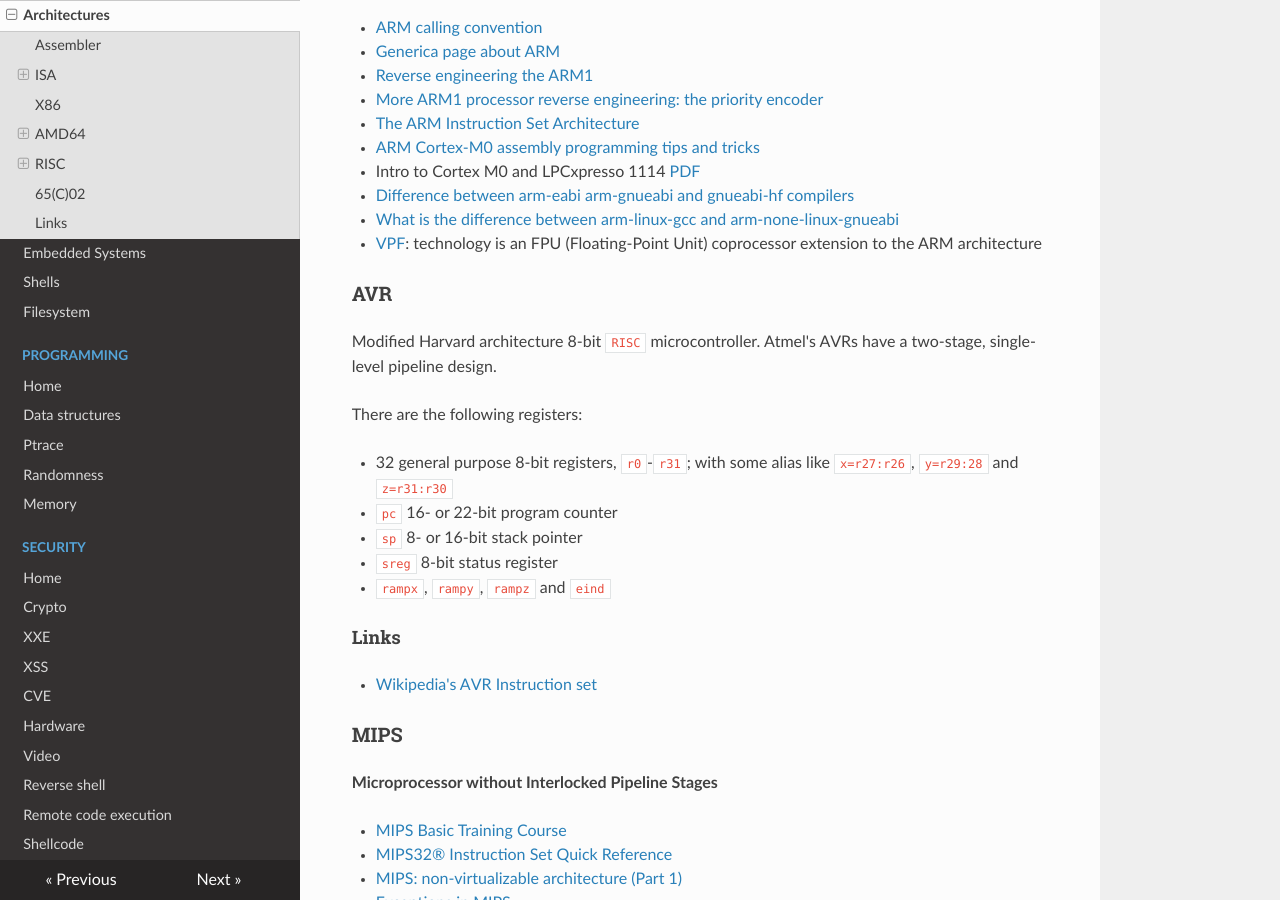
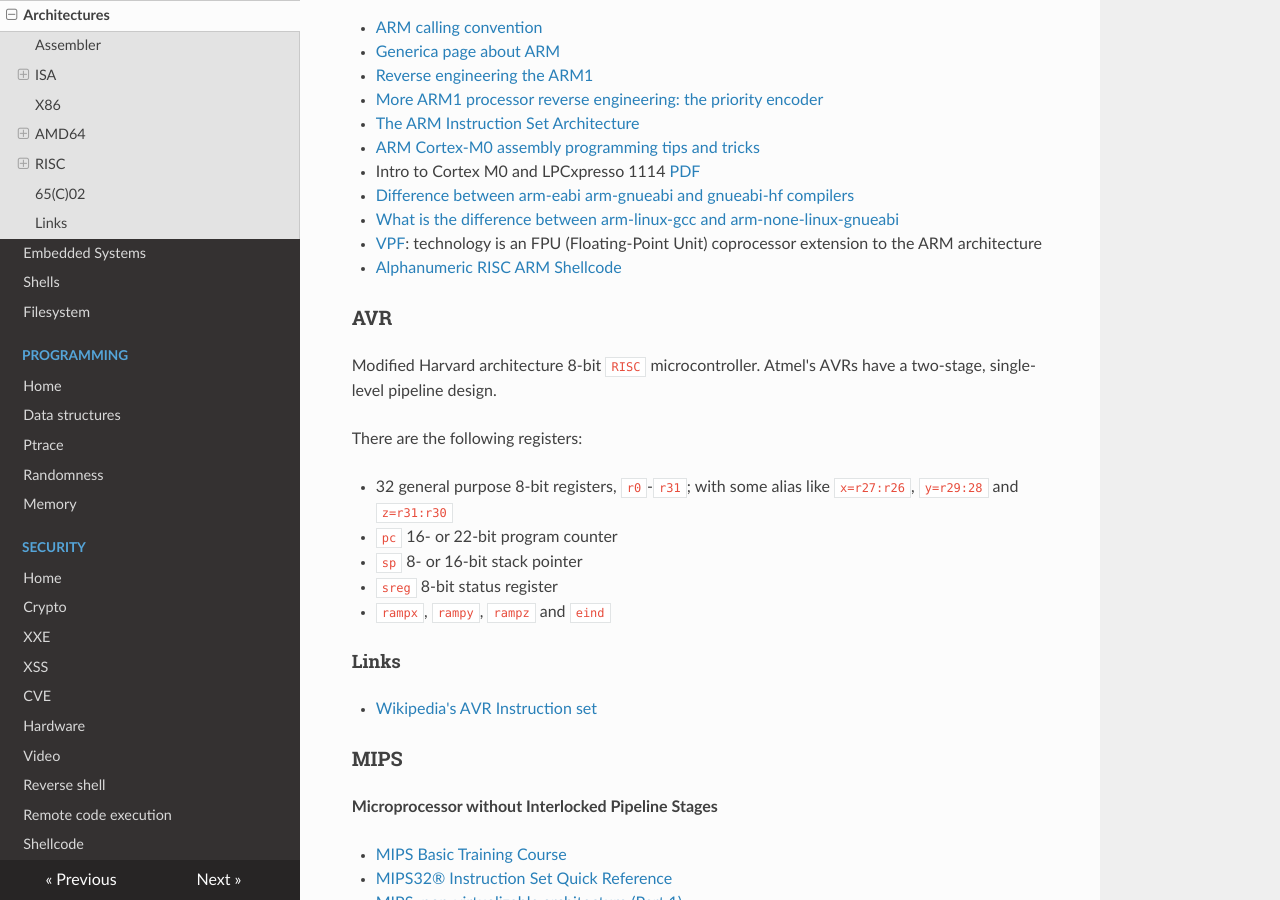
Before and after one commit to gipi/low-level, an MkDocs documentation site: the page built from docs/arch.md, in a window 1280 px wide and 900 px high, scrolled down 2883 px. Built offline with MkDocs 1.6.1, drawn with Linux system fonts in a browser that asks for light colours; nearby versions of some CDN libraries; old or Windows-style settings are respelled for this version of MkDocs.

Commit message:
Add link.

```diff
--- a/docs/arch.md
+++ b/docs/arch.md
@@ -131,6 +131,7 @@
  - [Difference between arm-eabi arm-gnueabi and gnueabi-hf compilers](https://stackoverflow.com/questions/26692065/difference-between-arm-eabi-arm-gnueabi-and-gnueabi-hf-compilers)
  - [What is the difference between arm-linux-gcc and arm-none-linux-gnueabi](https://stackoverflow.com/questions/13797693/what-is-the-difference-between-arm-linux-gcc-and-arm-none-linux-gnueabi)
  - [VPF](https://en.wikipedia.org/wiki/ARM_architecture#Floating-point_.28VFP.29): technology is an FPU (Floating-Point Unit) coprocessor extension to the ARM architecture
+ - [Alphanumeric RISC ARM Shellcode](http://phrack.org/issues/66/12.html)
 
 ### AVR
 
```
